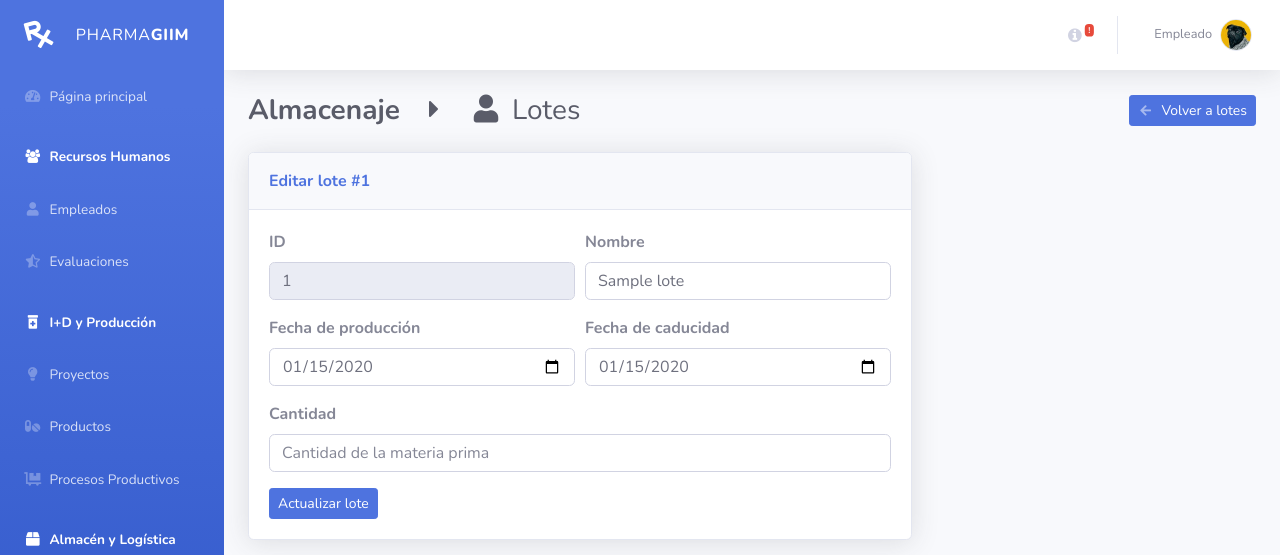
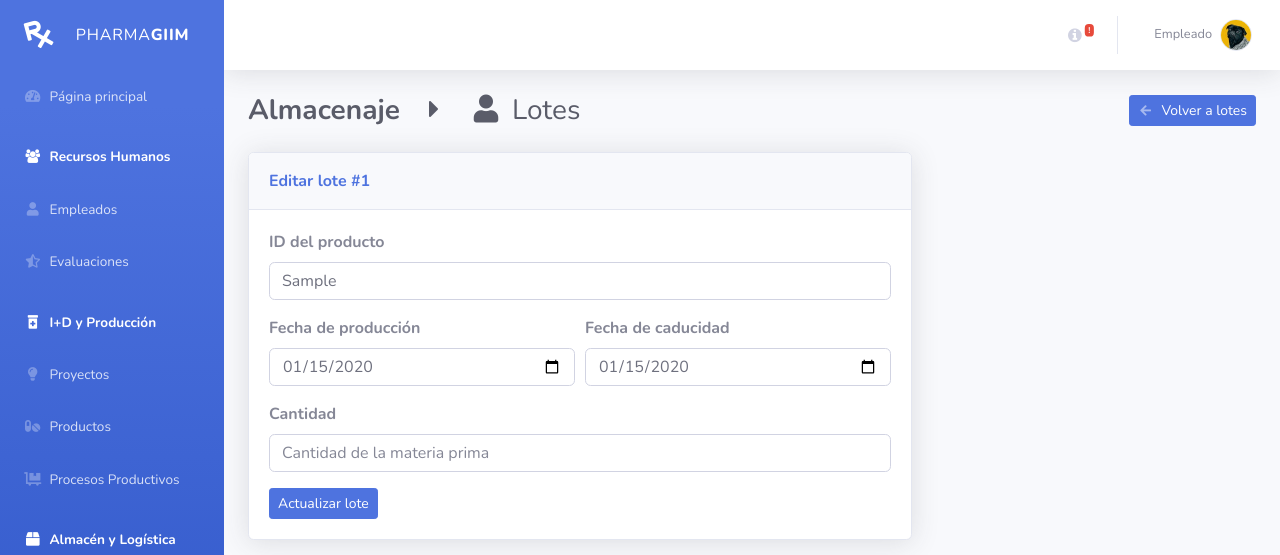
Before and after one commit to mianfg-DGIIM/DDSI, a Flask app: page /lotes/1/edit in a window 1280 px wide. Shown: the top 555 px of the page. Run offline with Flask 2, Linux system fonts and the light colour scheme; tables that the repository leaves empty hold one stand-in row (values such as "Sample post"); some libraries are stand-ins or nearby versions.

Commit message:
Cambios martes noche

```diff
--- a/app.py
+++ b/app.py
@@ -661,8 +661,8 @@ def materiasprimas_all():
     return render_template('pages/materiasprimas_list.html', data=data)
 
 
-@app.route('/materiasprimas/<nombre>', methods=['GET'])
-def materiasprimas_detail(nombre):
+@app.route('/materiasprimas/<id>', methods=['GET'])
+def materiasprimas_detail(id):
     """
     Materiasprimas: mostrar información de una materia prima
     ----
@@ -670,29 +670,29 @@ def materiasprimas_detail(nombre):
     """
     # primero recopilamos la información de la BD
     try:
-        materiaprima =  Materiaprima.query.filter_by(nombre=nombre).first()
+        materiaprima =  Materiaprima.query.filter_by(id=id).first()
         materiaprima = materiaprima.serialize()
     except:
         materiaprima = None
 
     data = {
-        'title':                    f"Materia prima #{nombre}",
+        'title':                    f"Materia prima #{id}",
         'breadcrumb_title':         "Almacenaje",
         'breadcrumb_subtitle':      '<i class="fas fa-fw fa-user mr-2"></i>Materias primas',
         'breadcrumb_button':        '<i class="fas fa-fw fa-arrow-left fa-sm text-white-50 mr-2"></i>Volver a materias primas',
         'breadcrumb_button_url':    '/materiasprimas',
         'database_name':            'materiaprima',
         'database_name_plural':     'materiasprimas',
-        'card_title':               f"Detalle de la materia prima #{nombre}",
+        'card_title':               f"Detalle de la materia prima #{id}",
         # Mostrar un mensaje de error si no existe
-        'error':    f'No se ha encontrado una materia prima con nombre {nombre}' if not materiaprima else None,
+        'error':    f'No se ha encontrado una materia prima con ID {id}' if not materiaprima else None,
         'materiaprima': materiaprima
     }
     return render_template('pages/materiasprimas_detail.html', data=data)
 
 
-@app.route('/materiasprimas/<nombre>/edit', methods=['GET'])
-def materiasprimas_edit(nombre, api_resp=None):
+@app.route('/materiasprimas/<id>/edit', methods=['GET'])
+def materiasprimas_edit(id, api_resp=None):
     """
     Materiasprimas: edit información de una materia prima
     ---
@@ -700,21 +700,21 @@ def materiasprimas_edit(nombre, api_resp=None):
     """
     # primero recopilamos la información de la BD
     try:
-        materiaprima = Materiaprima.query.filter_by(nombre=nombre).first()
+        materiaprima = Materiaprima.query.filter_by(id=id).first()
         materiaprima = materiaprima.serialize()
     except:
         materiaprima = None
 
     data = {
-        'title':                    f"Editar materia prima #{nombre}",
+        'title':                    f"Editar materia prima #{id}",
         'breadcrumb_title':         "Almacenaje",
         'breadcrumb_subtitle':      '<i class="fas fa-fw fa-user mr-2"></i>Materias primas',
         'breadcrumb_button':        '<i class="fas fa-fw fa-arrow-left fa-sm text-white-50 mr-2"></i>Volver a materias primas',
         'breadcrumb_button_url':    '/materiasprimas',
         'database_name':            'materiaprima',
         'database_name_plural':     'materiasprimas',
-        'card_title':               f"Editar materia prima #{nombre}",
-        'error':                    f'No se ha encontrado una materia prima con nombre {nombre}' if not materiaprima else None,
+        'card_title':               f"Editar materia prima #{id}",
+        'error':                    f'No se ha encontrado una materia prima con ID {id}' if not materiaprima else None,
         'edit':                     True,   # el formulario será de edición
         # cargamos la información existente en el formulario
         'edit_data':                materiaprima
@@ -1877,7 +1877,7 @@ def balanceCuentas_all():
 def api_materiasprimas_add():
 
     data = json.loads(request.form['data'])
-    nombre		= data['nombre']
+    nombre		        = data['nombre']
     caracteristicas	    = data['caracteristicas']
     zonaAlmacenaje      = data['zonaAlmacenaje']
 
@@ -1895,19 +1895,18 @@ def api_materiasprimas_add():
 
     print(valid, reason)
     if valid:
-        print("dentro")
         try:
             materiaprima=Materiaprima(
-                nombre         = nombre,
+                nombre              = nombre,
                 caracteristicas	    = caracteristicas,
                 zonaAlmacenaje      = zonaAlmacenaje
             )
             db.session.add(materiaprima)
             db.session.commit()
             response['category'] = 'success'
-            response['message']= f"Materia prima añadida con nombre: {materiaprima.nombre}"
+            response['message']= f"Materia prima añadida con nombre: {materiaprima.id}"
             response['data'] = {
-                'redirect': f"/materiasprimas/{materiaprima.nombre}"
+                'redirect': f"/materiasprimas/{materiaprima.id}"
             }
         except Exception as e:
             response['category'] = 'error'
@@ -1919,9 +1918,10 @@ def api_materiasprimas_add():
     return jsonify(response)
 
 
-@app.route('/api/materiasprimas/edit/<nombre>', methods=['POST'])
-def api_materiasprimas_edit(nombre):
+@app.route('/api/materiasprimas/edit/<id>', methods=['POST'])
+def api_materiasprimas_edit(id):
     data = json.loads(request.form['data'])
+    nombre              = data['nombre']
     zonaAlmacenaje		= data['zonaAlmacenaje']
     caracteristicas	    = data['caracteristicas']
 
@@ -1930,14 +1930,15 @@ def api_materiasprimas_edit(nombre):
     response = {}
 
     try:
-        materiaprima=Materiaprima.query.filter_by(nombre=nombre).first()
+        materiaprima=Materiaprima.query.filter_by(id=id).first()
+        materiaprima.nombre             = nombre
         materiaprima.caracteristicas     = caracteristicas
         materiaprima.zonaAlmacenaje         = zonaAlmacenaje
         db.session.commit()
         response['category'] = 'success'
-        response['message']= f"Materia prima actualizado con nombre: {materiaprima.nombre}"
+        response['message']= f"Materia prima actualizado con nombre: {materiaprima.id}"
         response['data'] = {
-            'redirect': f"/materiasprimas/{materiaprima.nombre}"
+            'redirect': f"/materiasprimas/{materiaprima.id}"
         }
     except Exception as e:
         response['category'] = 'error'
@@ -1946,6 +1947,11 @@ def api_materiasprimas_edit(nombre):
     return jsonify(response)
 
 
+
+
+
+
+
 # ==== MERCANCIAS ====
 
 
@@ -1954,8 +1960,8 @@ def api_materiasprimas_edit(nombre):
 def api_mercancias_add():
 
     data = json.loads(request.form['data'])
-    numRegistro = data['numRegistro']
-    nombreM		= data['nombreM']
+
+    idmp		= data['idmp']
     cantidad	= data['cantidad']
     tipo        = MercanciaTipos(int(data['tipo']))
     idpp        = data['idpp']
@@ -1963,23 +1969,20 @@ def api_mercancias_add():
     valid = True
 
 
-    if(numRegistro==""):
-        valid = False
-        reason = "Debe insertar un numero de registro"
+
     if(cantidad==""):
        valid = False
        reason = "Debe insertar cantidad de materia prima"
 
     if valid:
-        valid,reason = Mercancia.validate(numRegistro, nombreM,cantidad, tipo, idpp)
+        valid,reason = Mercancia.validate( idmp,cantidad, tipo, idpp)
 
     response = {}
 
     if valid:
         try:
             mercancia=Mercancia(
-                numRegistro     = numRegistro,
-                nombreM         = nombreM,
+                idmp         = idmp,
                 cantidad	    = cantidad,
                 tipo            = tipo,
                 idpp            = idpp
@@ -1991,7 +1994,7 @@ def api_mercancias_add():
             response['data'] = {
                 'redirect': f"/mercancias/{mercancia.numRegistro}"
             }
-            materia = Materiaprima.query.filter_by(nombre = nombreM).first()
+            materia = Materiaprima.query.filter_by(id = idmp).first()
 
             if tipo == MercanciaTipos.RETIRADA:
                 materia.cantidadA = materia.cantidadA - mercancia.cantidad
@@ -2009,22 +2012,21 @@ def api_mercancias_add():
 
 
 
+
+
 @app.route('/api/lotes/add', methods=['POST'])
 def api_lotes_add():
 
 
     data = json.loads(request.form['data'])
-    id            = data['id']
-    nombre	      = data['nombre']
+    idproducto	  = data['idproducto']
     fechaProd	  = data['fechaProd']
     fechaCad      = data['fechaCad']
     cantidad      = data['cantidad']
 
-    valid,reason = Lote.validate(id, fechaProd, fechaCad)
-
-    if(id==""):
-       valid = False
-       reason = "Debe insertar un ID"
+    valid,reason = Lote.validate(idproducto, fechaProd, fechaCad)
+
+
     if(fechaProd==""):
        valid = False
        reason = "Debe insertar una fecha de produccion"
@@ -2041,11 +2043,11 @@ def api_lotes_add():
 
         try:
             lote=Lote(
-                id             = id,
-                nombre         = nombre,
+                idproducto     = idproducto,
                 fechaProd	   = fechaProd,
                 fechaCad       = fechaCad,
-                cantidad       = cantidad
+                cantidad       = cantidad,
+                estado         = 'ALMACENADO'
             )
 
             db.session.add(lote)
@@ -2071,21 +2073,21 @@ def api_lotes_add():
 def api_lotes_edit(id):
 
     data = json.loads(request.form['data'])
-    nombre		    = data['nombre']
+    idproducto		= data['idproducto']
     fechaProd		= data['fechaProd']
     fechaCad	    = data['fechaCad']
     cantidad        = data['cantidad']
 
 
     # server-side validation
-    valid,reason = Lote.validateEdit(fechaProd, fechaCad)
+    valid,reason = Lote.validate(idproducto, fechaProd, fechaCad)
 
     response = {}
 
     if valid:
         try:
             lote=Lote.query.filter_by(id=id).first()
-            lote.nombre           = nombre
+            lote.idproducto       = idproducto
             lote.fechaProd        = fechaProd
             lote.fechaCad         = fechaCad
             lote.cantidad         = cantidad
@@ -2106,17 +2108,18 @@ def api_lotes_edit(id):
 
 
 
-
-@app.route('/api/lotes/delete/<id>', methods=['POST', 'GET'])
-def api_lote_delete(id):
+@app.route('/api/lotes/modify/<id>', methods=['POST', 'GET'])
+def api_lotes_modify(id):
     response = {}
-
-    try:
+    print("wow")
+    try:
+        print("dentro")
         lote = Lote.query.filter_by(id=id).first()
-        db.session.delete(lote)
+        lote.estado = 'REPARTIDO'
+        print(lote)
         db.session.commit()
         response['category'] = 'success'
-        response['message'] = f"Lote eliminado con ID: {lote.id}"
+        response['message'] = f"Lote desactivado con ID: {lote.id}"
         response['data'] = {
             'redirect':     f"/lotes"
         }
@@ -2125,7 +2128,6 @@ def api_lote_delete(id):
         response['message'] = "Server deletion error: " + str(e)
 
     return jsonify(response)
-
 
 
 
--- a/templates/pages/lotes_form.html
+++ b/templates/pages/lotes_form.html
@@ -4,41 +4,27 @@
 <form action="{% if data.edit %}/api/lotes/edit/{{ data.edit_data.id }}{% else %}/api/lotes/add{% endif %}" id="form" method="post" class="needs-validation" novalidate>
     <div class="form-row mb-3">
         <div class="col">
-            <label for="id"><strong>ID</strong></label>
-            <input class="form-control" type="number" {% if data.edit %}value="{{ data.edit_data.id }}"{% endif %}
-                placeholder="ID del lote" id="id" name="id" {% if data.edit %} disabled {% endif %}>
-        </div>
-        <div class="col">
-            <label for="nombre"><strong>Nombre</strong></label>
-            <input class="form-control" type="text" {% if data.edit %}value="{{ data.edit_data.nombre }}"{% endif %}
-                placeholder="Nombre del lote" id="nombre" name="nombre" required>
-            <div class="invalid-feedback">
-                Debes insertar el nombre del lote
-            </div>
+            <label for="idproducto"><strong>ID del producto</strong></label>
+            <input class="form-control" type="text" {% if data.edit %}value="{{ data.edit_data.idproducto }}"{% endif %}
+                placeholder="ID del producto" id="idproducto" name="idproducto" >
         </div>
     </div>
     <div class="form-row mb-3">
         <div class="col">
             <label for="fechaProd"><strong>Fecha de producción</strong></label>
             <input class="form-control" type="date" {% if data.edit %}value="{{ data.edit_data.fechaProd }}"{% endif %}
-                placeholder="Fecha de producción del lote" id="fechaProd" name="fechaProd"required>
-            <div class="invalid-feedback">
-                Debes insertar la fecha de producción del lote
-            </div>
+                placeholder="Fecha de producción del lote" id="fechaProd" name="fechaProd">
         </div>
         <div class="col">
             <label for="fechaCad"><strong>Fecha de caducidad</strong></label>
             <input class="form-control" type="date" {% if data.edit %}value="{{ data.edit_data.fechaCad }}"{% endif %}
-                placeholder="Fecha de caducidad" id="fechaCad" name="fechaCad" required>
-            <div class="invalid-feedback">
-                Debes insertar la fecha de caducidad del lote
-            </div>
+                placeholder="Fecha de caducidad" id="fechaCad" name="fechaCad">
         </div>
     </div>
      <div class="form-row mb-3">
         <div class="col">
             <label for="cantidad"><strong>Cantidad</strong></label>
-            <input class="form-control" type="number"
+            <input class="form-control" type="number" {% if data.edit %}value="{{ data.edit_data.idproducto }}"{% endif %}
                 placeholder="Cantidad de la materia prima" id="cantidad" name="cantidad" >
         </div>
     </div>
--- a/templates/pages/materiasprimas_detail.html
+++ b/templates/pages/materiasprimas_detail.html
@@ -3,6 +3,10 @@
 {% block detail %}
 <table class="table mb-0">
     <tbody>
+        <tr>
+            <th scope="row">ID</th>
+            <td>{{ data.materiaprima.id }}</td>
+        </tr>
         <tr>
             <th scope="row">Nombre</th>
             <td>{{ data.materiaprima.nombre }}</td>
@@ -21,5 +25,5 @@
         </tr>
     </tbody>
 </table>
-<a href="/materiasprimas/{{ data.materiaprima.nombre }}/edit" type="button" class="btn btn-primary btn-sm mt-3">Editar materia prima</a>
+<a href="/materiasprimas/{{ data.materiaprima.id }}/edit" type="button" class="btn btn-primary btn-sm mt-3">Editar materia prima</a>
 {% endblock %}
--- a/templates/pages/materiasprimas_form.html
+++ b/templates/pages/materiasprimas_form.html
@@ -1,11 +1,11 @@
 {% extends "skeleton/form.html" %}
 
 {% block form %}
-<form action="{% if data.edit %}/api/materiasprimas/edit/{{ data.edit_data.nombre }}{% else %}/api/materiasprimas/add{% endif %}" id="form" method="post" class="needs-validation" novalidate>
+<form action="{% if data.edit %}/api/materiasprimas/edit/{{ data.edit_data.id }}{% else %}/api/materiasprimas/add{% endif %}" id="form" method="post" class="needs-validation" novalidate>
     <div class="form-row mb-3">
         <label for="nombre"><strong>Nombre</strong></label>
         <input class="form-control" type="text" {% if data.edit %}value="{{ data.edit_data.nombre }}"{% endif %}
-            placeholder="Nombre de la materia prima" id="nombre" name="nombre"  {% if data.edit %}disabled{% endif %}>
+            placeholder="Nombre de la materia prima" id="nombre" name="nombre">
             <div class="invalid-feedback">
                 Debes insertar el nombre de la materia prima
             </div>
--- a/templates/pages/mercancias_detail.html
+++ b/templates/pages/mercancias_detail.html
@@ -8,8 +8,8 @@
             <td>{{ data.mercancia.numRegistro }}</td>
         </tr>
         <tr>
-            <th scope="row">Nombre de la materia prima</th>
-            <td>{{ data.mercancia.nombreM }}</td>
+            <th scope="row">ID de la materia prima</th>
+            <td>{{ data.mercancia.idmp }}</td>
         </tr>
         <tr>
             <th scope="row">Cantidad</th>
@@ -25,5 +25,5 @@
         </tr>
     </tbody>
 </table>
-<a href="/materiasprimas/{{ data.mercancia.nombreM }}" type="button" class="btn btn-primary btn-sm mt-3">Ver la materia prima</a>
+<a href="/materiasprimas/{{ data.mercancia.idmp }}" type="button" class="btn btn-primary btn-sm mt-3">Ver la materia prima</a>
 {% endblock %}
--- a/templates/pages/mercancias_list.html
+++ b/templates/pages/mercancias_list.html
@@ -5,7 +5,7 @@
     <thead>
         <tr>
             <th>Numero de Registro</th>
-            <th>Nombre de la materia</th>
+            <th>ID de la materia</th>
             <th></th>
         </tr>
     </thead>
@@ -13,7 +13,7 @@
         {% for mercancia in data.mercancias %}
         <tr>
             <td>{{ mercancia.numRegistro }}</td>
-            <td>{{ mercancia.nombreM }}</td>
+            <td>{{ mercancia.idmp }}</td>
             <td align="right">
                 <a href="/mercancias/{{ mercancia.numRegistro }}"><i class="fa fa-fw fa-search mr-2"></i></a>
 
@@ -24,7 +24,7 @@
     <tfoot>
         <tr>
             <td><strong>Numero de Registro</strong></td>
-            <td><strong>Nombre de la materia</strong></td>
+            <td><strong>ID de la materia</strong></td>
             <td></td>
         </tr>
     </tfoot>
```
Also changed, not shown: models.py (+52 -63 lines), static/js/lists.js (+16 -0 lines), templates/pages/lotes_detail.html (+8 -3 lines), templates/pages/lotes_list.html (+7 -7 lines), templates/pages/materiasprimas_list.html (+5 -2 lines), templates/pages/mercancias_form.html (+4 -10 lines), test.py (+8 -9 lines), testbed/lotes.csv (+11 -11 lines), testbed/mercancias.csv (+10 -10 lines).
